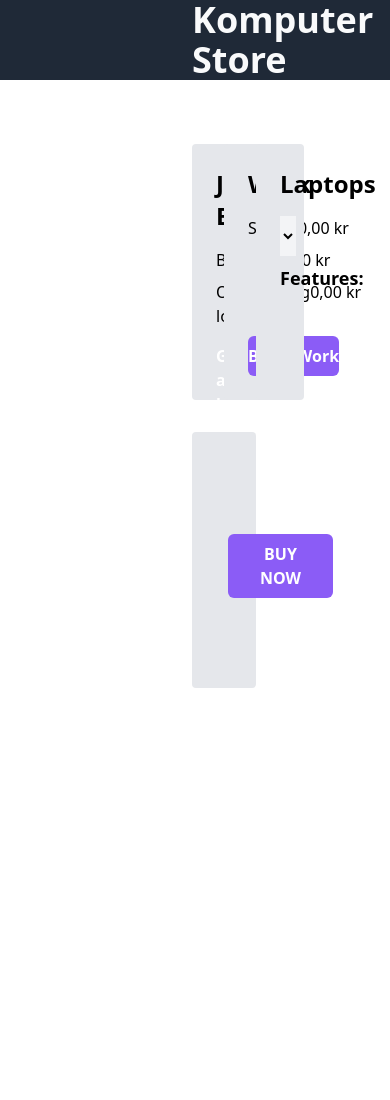
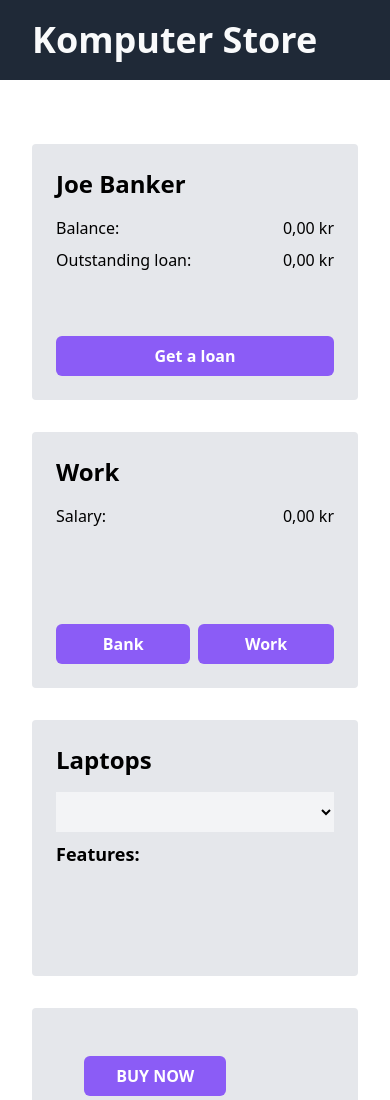
Before and after one commit to RubinBarclay/Komputer-Store, a plain HTML site: page index.html in a window 390 px wide. Shown: the top 1100 px of the page. Before the commit the page ends 844 px from the top, so only its background shows below. Drawn offline with nearby package versions, Linux system fonts and the light colour scheme; no server answers.

Commit message:
Made website responsive

```diff
--- a/index.html
+++ b/index.html
@@ -8,12 +8,12 @@
     <title>Document</title>
 </head>
 <body>
-    <nav class="h-20 bg-gray-800 px-48 flex items-center">
+    <nav class="h-20 bg-gray-800 lg:px-48 md:px-24 px-8 flex items-center">
         <h1 class="text-gray-50 text-4xl font-bold">Komputer Store</h1>
     </nav>
 
-    <main class="h-full mt-16 px-48">
-        <div class="grid grid-cols-3 grid-rows-2 gap-8">
+    <main class="h-full mt-16 lg:px-48 md:px-24 px-8 md:pb-0 pb-8">
+        <div class="grid lg:grid-cols-3 grid-rows-2 gap-8">
 
             <section class="flex flex-col h-64 p-6 bg-gray-200 rounded">
                 <h2 class="text-2xl font-bold mb-4">Joe Banker</h2>
@@ -48,9 +48,9 @@
                 <ul id="featureList" class="overflow-auto list-disc"></ul>
             </section>
 
-            <section class="col-span-full p-6 bg-gray-200 rounded grid grid-cols-12 items-center">
+            <section class="col-span-full p-6 bg-gray-200 rounded grid lg:grid-cols-12 items-center">
                 <div id="imageWrapper" class="col-span-2"></div>
-                <div class="col-span-7 ml-4">
+                <div class="col-span-7 lg:ml-4">
                     <h3 id="laptopTitle"  class="text-3xl font-bold mb-3"></h3>
                     <p id="laptopDescription"></p>
                 </div>
```
